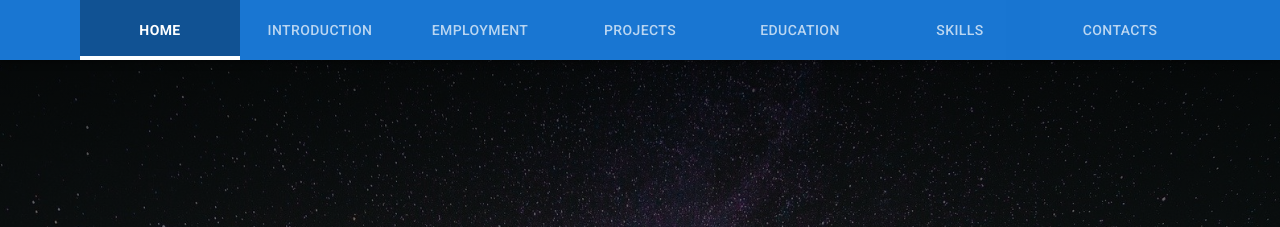
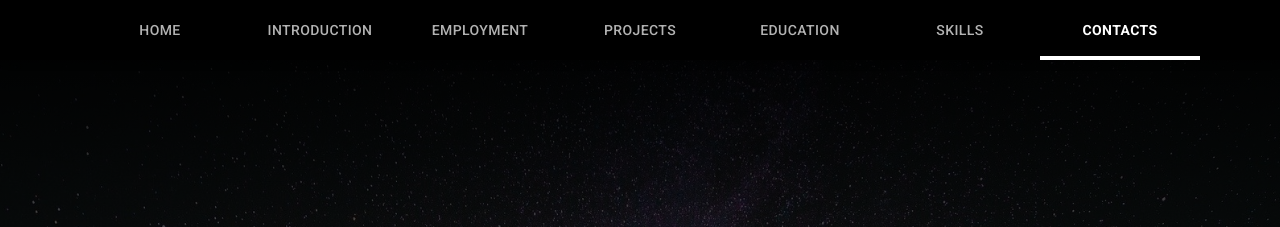
Before and after one commit to vmanne20/Personal-Website, a Gatsby site: page / in a window 1280 px wide. Shown: the top 227 px of the page. Built offline with nearby package versions, Linux system fonts and the light colour scheme; Gatsby itself is replaced by a stand-in of ours; a web font is replaced by a local one.

Commit message:
Select the Contacts tab when page is scrolled to bottom

```diff
--- a/src/components/ContactsContent.jsx
+++ b/src/components/ContactsContent.jsx
@@ -34,8 +34,8 @@ const styles = theme => ({
         }
     },
     icon: {
-        // fill: "black",
-        fill: "rgba(43, 41, 62, 0.845)"
+        fill: "black",
+        // fill: "rgba(43, 41, 62, 0.845)"
     }
 });
 
--- a/src/components/NavBar.jsx
+++ b/src/components/NavBar.jsx
@@ -3,6 +3,9 @@ import '../css/index.css';
 import { AppBar, Tabs, Tab } from '@material-ui/core';
 import { makeStyles, withStyles } from '@material-ui/core/styles';
 import throttle from "lodash/throttle";
+
+// used to check if scroll position has changed
+let scrollTopPos = 0;
 
 const useStyles = makeStyles(theme => ({
     root: {
@@ -29,11 +32,8 @@ const useStyles = makeStyles(theme => ({
 
 const NavTabs = withStyles({
     root: {
-        backgroundColor: "#1976d2"
-    //   borderTop: '1px solid red',
-    //   borderBottom: '5px solid darkblue',
-    //   height: 60,
-    //   backgroundColor: "#0d47a1"
+        // backgroundColor: "#1976d2"
+        backgroundColor: "black"
     },
     indicator: {
       backgroundColor: 'white',
@@ -47,11 +47,11 @@ const NavTabs = withStyles({
 const NavTab = withStyles((theme) => ({
     root: {
         height: 60,
-        backgroundColor: "#1976d2",
+        // backgroundColor: "#1976d2",
         // fontWeight: theme.typography.fontWeightRegular,
         '&:hover': {
             color: 'white',
-            backgroundColor: "#115293"
+            // backgroundColor: "#115293"
             // backgroundColor: "green"
         },
         // '&:focus': {
@@ -61,10 +61,10 @@ const NavTab = withStyles((theme) => ({
     },
     selected: {
         color: 'white',
-        backgroundColor: "#115293",
+        // backgroundColor: "#115293",
+        backgroundColor: "black",
         fontWeight: theme.typography.fontWeightBold,
     }
-
 })) ((props) =>
     <Tab
         component="a"
@@ -84,6 +84,8 @@ const NavTab = withStyles((theme) => ({
 //       href: `#${tabName}`
 //     };
 // }
+
+
 
 const makeUnique = (hash, unique, i = 1) => {
     const uniqueHash = i === 1 ? hash : `${hash}-${i}`;
@@ -154,11 +156,25 @@ export default function NavBar(props) {
     const clickedRef = React.useRef(false);
     const unsetClickedRef = React.useRef(null);
     const findActiveIndex = React.useCallback(() => {
-        if (activeState === null) setActiveState(itemsServer[0].hash);
-        if (clickedRef.current) return;
+
+        if (activeState === null)
+            setActiveState(itemsServer[0].hash);
+        if (clickedRef.current)
+            return;
 
         let active;
-        for (let i = itemsClientRef.current.length - 1; i >= 0; i -= 1) {
+
+        // console.log("curr pos: " + document.documentElement.scrollTop);
+        // console.log("window height: " + window.innerHeight);
+        // console.log("bottom scroll pos: " + document.body.offsetHeight);
+        // console.log("prev pos: " + scrollTopPos);
+        // console.log(" ");
+
+        if (Math.ceil(document.documentElement.scrollTop) >= document.body.offsetHeight - window.innerHeight) {
+            active = itemsClientRef.current[itemsClientRef.current.length - 1];
+        } else {
+            scrollTopPos = document.documentElement.scrollTop;
+            for (let i = itemsClientRef.current.length - 1; i >= 0; i--) {
                 // No hash if we're near the top of the page
                 if (document.documentElement.scrollTop < 0) {
                     active = { hash: null };
@@ -166,13 +182,12 @@ export default function NavBar(props) {
                 }
 
                 const item = itemsClientRef.current[i];
-
-            if (item.node &&
-                item.node.offsetTop <
-                document.documentElement.scrollTop + document.documentElement.clientHeight / 16
-            ) {
+                if (item.node && document.documentElement.scrollTop + (document.documentElement.clientHeight / 14) >
+                    item.node.offsetTop)
+                {
                     active = item;
                     break;
+                }
             }
         }
 
--- a/src/css/index.css
+++ b/src/css/index.css
@@ -13,7 +13,7 @@ body {
 
 /* Landing Page */
 .Home {
-    background: linear-gradient(rgba(0, 0, 0, 0.8), rgba(0, 0, 0, 0)), url(../../static/images/starrynight.jpg) no-repeat center center fixed;
+    background: linear-gradient(rgba(0, 0, 0, 1), rgba(0, 0, 0, 0)), url(../../static/images/starrynight.jpg) no-repeat center center fixed;
     height: 100vh;
     width: 100%;
     -webkit-background-size: cover;
@@ -226,8 +226,8 @@ body {
 }
 
 .Contacts {
-    /* background-color: black; */
-    background-color: rgb(21, 20, 31);
+    background-color: black;
+    /* background-color: rgb(21, 20, 31);  */
     /* background: linear-gradient(rgba(0, 0, 0, 0), rgba(0, 0, 0, 1)), url(../../static/images/yosemite.jpg) no-repeat center center fixed; */
     -webkit-background-size: cover;
     -moz-background-size: cover;
```
Lines whose indentation alone changed are shown as unchanged.
